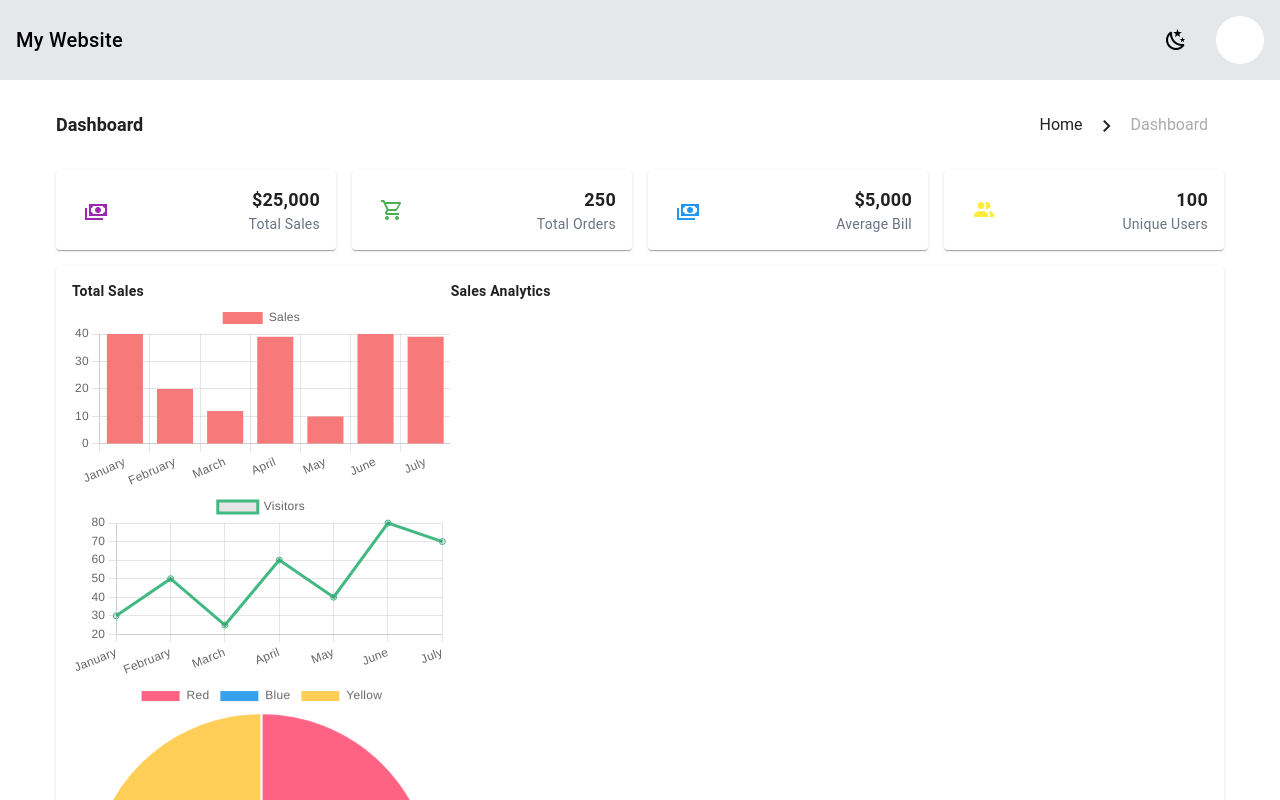
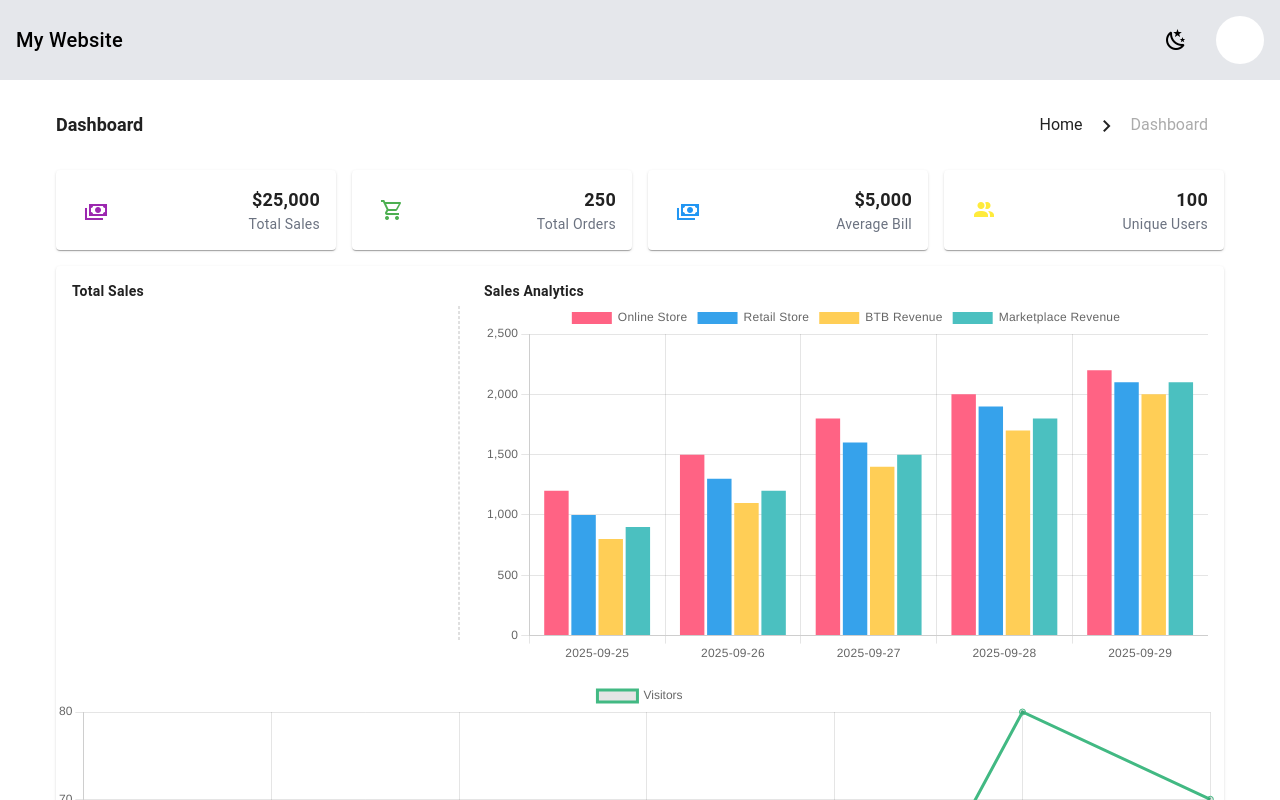
Before and after one commit to xayrullo/dashboard.frontend, a Nuxt app: page / in a window 1280 px wide. Shown: the top 800 px of the page. Built offline with nearby package versions, Linux system fonts and the light colour scheme; no server answers.

Commit message:
Added total-sales api

```diff
--- a/composables/useApi.ts
+++ b/composables/useApi.ts
@@ -122,7 +122,7 @@ export async function useApi<T = unknown>(
     options.cache = false;
   }
 
-  const response = await useFetch<T>(url, {
+  const response = useFetch<T>(url, {
     ...options,
     onRequest: (ctx) => {
       if (options.onRequest) options.onRequest(ctx);
--- a/pages/index.vue
+++ b/pages/index.vue
@@ -10,7 +10,6 @@
     </div>
     <div class="space-y-4">
       <div class="grid grid-cols-1 sm:grid-cols-2 md:grid-cols-4 gap-4 mt-4">
-
         <v-card class="col-span-1">
           <v-card-text class="flex items-center justify-between">
             <v-btn
@@ -26,11 +25,7 @@
         </v-card>
         <v-card class="col-span-1">
           <v-card-text class="flex items-center justify-between">
-            <v-btn
-              variant="text"
-              color="green"
-              icon="mdi-cart-outline"
-            ></v-btn>
+            <v-btn variant="text" color="green" icon="mdi-cart-outline"></v-btn>
             <div class="text-right">
               <div class="text-lg font-semibold">250</div>
               <div class="text-sm text-gray-500">Total Orders</div>
@@ -39,11 +34,7 @@
         </v-card>
         <v-card class="col-span-1">
           <v-card-text class="flex items-center justify-between">
-            <v-btn
-              variant="text"
-              color="blue"
-              icon="mdi-cash-multiple"
-            ></v-btn>
+            <v-btn variant="text" color="blue" icon="mdi-cash-multiple"></v-btn>
             <div class="text-right">
               <div class="text-lg font-semibold">$5,000</div>
               <div class="text-sm text-gray-500">Average Bill</div>
@@ -65,48 +56,82 @@
         </v-card>
       </div>
       <v-card>
-        <v-card-text class="flex">
+        <v-card-text class="lg:flex block lg:space-x-6 space-y-4 lg:space-y-0">
           <div class="w-full lg:w-1/3">
             <div class="font-semibold">Total Sales</div>
-            <div>
-              <client-only>
-                <chart-base type="bar" :data="barChartData" />
-                <chart-base type="line" :data="lineChartData" />
-                <chart-base type="pie" :data="pieChartData" />
-                <chart-base type="doughnut" :data="doughnutChartData" />
-                <chart-base type="radar" :data="radarChartData" />
-                <chart-base type="polarArea" :data="polarAreaChartData" />
-                <chart-base type="bubble" :data="bubbleChartData" />
-                <chart-base type="scatter" :data="scatterChartData" />
-              </client-only>
-            </div>
+            <client-only class="flex items-center justify-center">
+              <chart-base
+                v-if="totalSales && !totalSalesPending"
+                type="doughnut"
+                :data="totalSales"
+              />
+            </client-only>
           </div>
+          <div class="border border-dashed my-6 lg:mx-6"></div>
           <div class="w-full lg:w-2/3">
             <div class="text font-semibold">Sales Analytics</div>
+            <client-only class="flex items-center justify-center">
+              <chart-base type="bar" :data="totalSalesByCategory" />
+            </client-only>
           </div>
         </v-card-text>
+        <client-only>
+          <chart-base type="line" :data="lineChartData" />
+          <chart-base type="pie" :data="pieChartData" />
+          <chart-base type="radar" :data="radarChartData" />
+          <chart-base type="polarArea" :data="polarAreaChartData" />
+          <chart-base type="bubble" :data="bubbleChartData" />
+          <chart-base type="scatter" :data="scatterChartData" />
+        </client-only>
       </v-card>
     </div>
   </v-container>
 </template>
 
 <script setup lang="ts">
+import { fetchTotalSales } from "~/services/dashboard";
+import type { ITotalSales } from "~/types/dashboard";
 
 const breadcrumbs = [
-  { title: 'Home', disabled: false, href: '/' },
-  { title: 'Dashboard', disabled: true, href: '/dashboard' },
-]
+  { title: "Home", disabled: false, href: "/" },
+  { title: "Dashboard", disabled: true, href: "/dashboard" },
+];
 
-const barChartData = {
-  labels: ["January", "February", "March", "April", "May", "June", "July"],
+const totalSalesByCategory = ref<ITotalSales>({
+  labels: [
+    "2025-09-25",
+    "2025-09-26",
+    "2025-09-27",
+    "2025-09-28",
+    "2025-09-29",
+  ],
   datasets: [
     {
-      label: "Sales",
-      backgroundColor: "#f87979",
-      data: [40, 20, 12, 39, 10, 40, 39],
+      label: "Online Store",
+      data: [1200, 1500, 1800, 2000, 2200],
+      backgroundColor: "#FF6384",
+      hoverOffset: 4,
+    },
+    {
+      label: "Retail Store",
+      data: [1000, 1300, 1600, 1900, 2100],
+      backgroundColor: "#36A2EB",
+      hoverOffset: 4,
+    },
+    {
+      label: "BTB Revenue",
+      data: [800, 1100, 1400, 1700, 2000],
+      backgroundColor: "#FFCE56",
+      hoverOffset: 4,
+    },
+    {
+      label: "Marketplace Revenue",
+      data: [900, 1200, 1500, 1800, 2100],
+      backgroundColor: "#4BC0C0",
+      hoverOffset: 4,
     },
   ],
-};
+});
 
 const lineChartData = {
   labels: ["January", "February", "March", "April", "May", "June", "July"],
@@ -132,20 +157,16 @@ const pieChartData = {
   ],
 };
 
-const doughnutChartData = {
-  labels: ["Red", "Blue", "Yellow"],
-  datasets: [
-    {
-      label: "My First Dataset",
-      data: [300, 50, 100],
-      backgroundColor: ["#FF6384", "#36A2EB", "#FFCE56"],
-      hoverOffset: 4,
-    },
+const radarChartData = {
+  labels: [
+    "Eating",
+    "Drinking",
+    "Sleeping",
+    "Designing",
+    "Coding",
+    "Cycling",
+    "Running",
   ],
-};
-
-const radarChartData = {
-  labels: ["Eating", "Drinking", "Sleeping", "Designing", "Coding", "Cycling", "Running"],
   datasets: [
     {
       label: "My First Dataset",
@@ -156,7 +177,7 @@ const radarChartData = {
       pointBackgroundColor: "rgb(255, 99, 132)",
       pointBorderColor: "#fff",
       pointHoverBackgroundColor: "#fff",
-      pointHoverBorderColor: "rgb(255, 99, 132)"
+      pointHoverBorderColor: "rgb(255, 99, 132)",
     },
     {
       label: "My Second Dataset",
@@ -167,9 +188,9 @@ const radarChartData = {
       pointBackgroundColor: "rgb(54, 162, 235)",
       pointBorderColor: "#fff",
       pointHoverBackgroundColor: "#fff",
-      pointHoverBorderColor: "rgb(54, 162, 235)"
-    }
-  ]
+      pointHoverBorderColor: "rgb(54, 162, 235)",
+    },
+  ],
 };
 
 const polarAreaChartData = {
@@ -183,10 +204,10 @@ const polarAreaChartData = {
         "rgb(75, 192, 192)",
         "rgb(255, 205, 86)",
         "rgb(201, 203, 207)",
-        "rgb(54, 162, 235)"
-      ]
-    }
-  ]
+        "rgb(54, 162, 235)",
+      ],
+    },
+  ],
 };
 
 const scatterChartData = {
@@ -197,11 +218,11 @@ const scatterChartData = {
         { x: -10, y: 0 },
         { x: 0, y: 10 },
         { x: 10, y: 5 },
-        { x: 0.5, y: 5.5 }
+        { x: 0.5, y: 5.5 },
       ],
-      backgroundColor: "rgb(255, 99, 132)"
-    }
-  ]
+      backgroundColor: "rgb(255, 99, 132)",
+    },
+  ],
 };
 
 const bubbleChartData = {
@@ -212,10 +233,40 @@ const bubbleChartData = {
         { x: 20, y: 30, r: 15 },
         { x: 40, y: 10, r: 10 },
         { x: 25, y: 50, r: 20 },
-        { x: 35, y: 40, r: 25 }
+        { x: 35, y: 40, r: 25 },
       ],
-      backgroundColor: "rgb(54, 162, 235)"
-    }
-  ]
+      backgroundColor: "rgb(54, 162, 235)",
+    },
+  ],
 };
+
+const { data: totalSalesData, pending: totalSalesPending } = useAsyncData(
+  "fetch-total-sales",
+  async () => {
+    const response = await fetchTotalSales({
+      startDate: "2025-09-25",
+      endDate: "2025-09-29",
+    });
+
+    return response.data.value ?? [];
+  }
+);
+
+const totalSales = computed(() => {
+  if (totalSalesData.value) {
+    return {
+      labels: totalSalesData.value.map((item) => item.label),
+      datasets: [
+        {
+          label: "",
+          data: totalSalesData.value.map((item) => item.data),
+          backgroundColor: totalSalesData.value.map(
+            (item) => item.backgroundColor
+          ),
+          hoverOffset: 4,
+        },
+      ],
+    } as ITotalSales;
+  }
+});
 </script>
--- /dev/null
+++ b/services/dashboard.ts
@@ -0,0 +1,18 @@
+import type { IErrorResponse } from "~/types";
+import type { ITotalSalesResponse } from "~/types/dashboard";
+
+export const fetchTotalSales = async (params: {
+  startDate: string;
+  endDate: string;
+}) => {
+  const { data, error } = await useApi<ITotalSalesResponse[]>(
+    "/api/dashboard/total-sales",
+    { query: params }
+  );
+
+  return {
+    data: data,
+    error: error,
+    success: computed(() => !error.value),
+  };
+};
--- /dev/null
+++ b/types/dashboard.ts
@@ -0,0 +1,15 @@
+export interface ITotalSales {
+  labels: string[];
+  datasets: Array<{
+    label: string;
+    data: number[];
+    backgroundColor: string[] | string;
+    hoverOffset: number;
+  }>;
+}
+
+export interface ITotalSalesResponse {
+  label: string;
+  data: number;
+  backgroundColor: string;
+}
```
Also changed, not shown: 1 other file (tests, documents, lock files or other folders).
